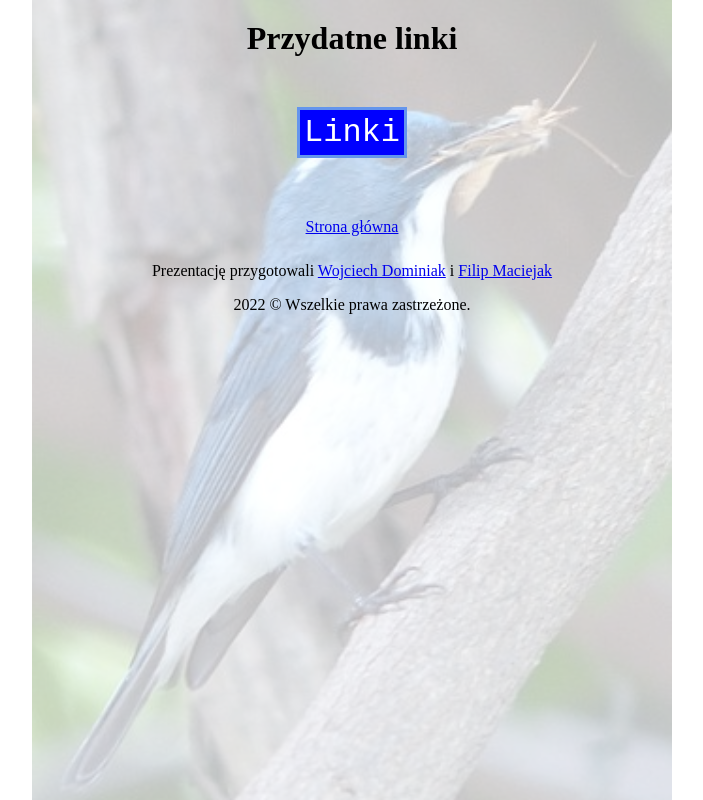
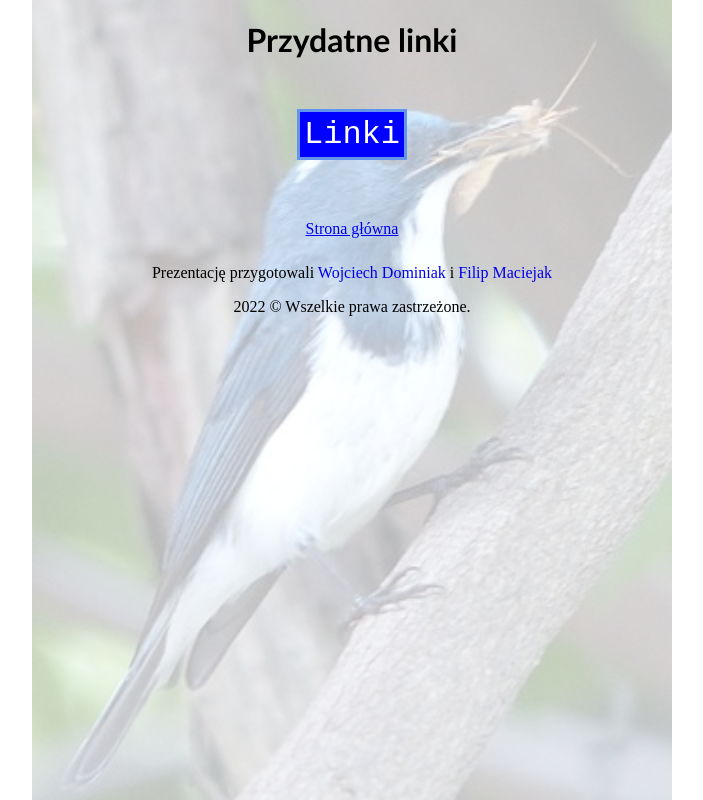
Before and after one commit to filipmaciejak/web-lab, a PHP site: page /links.html in a window 1280 px wide. Shown: the whole page, without its empty margins (288-991 px from the left). Run offline with PHP 8.4, Linux system fonts and the light colour scheme.

Commit message:
attribute selector

```diff
--- a/List_3/links.css
+++ b/List_3/links.css
@@ -6,6 +6,16 @@ body
     background-position-x: center;
     background-size: 50%;
     background-repeat: no-repeat;
+}
+
+h1[id="start"]
+{
+    font-family: 'Trebuchet MS', 'Lucida Sans Unicode', 'Lucida Grande', 'Lucida Sans', Arial, sans-serif;
+}
+
+a[href^="mailto:"]
+{
+    text-decoration: none;
 }
 
 @media only screen and (max-width: 800px)
```
